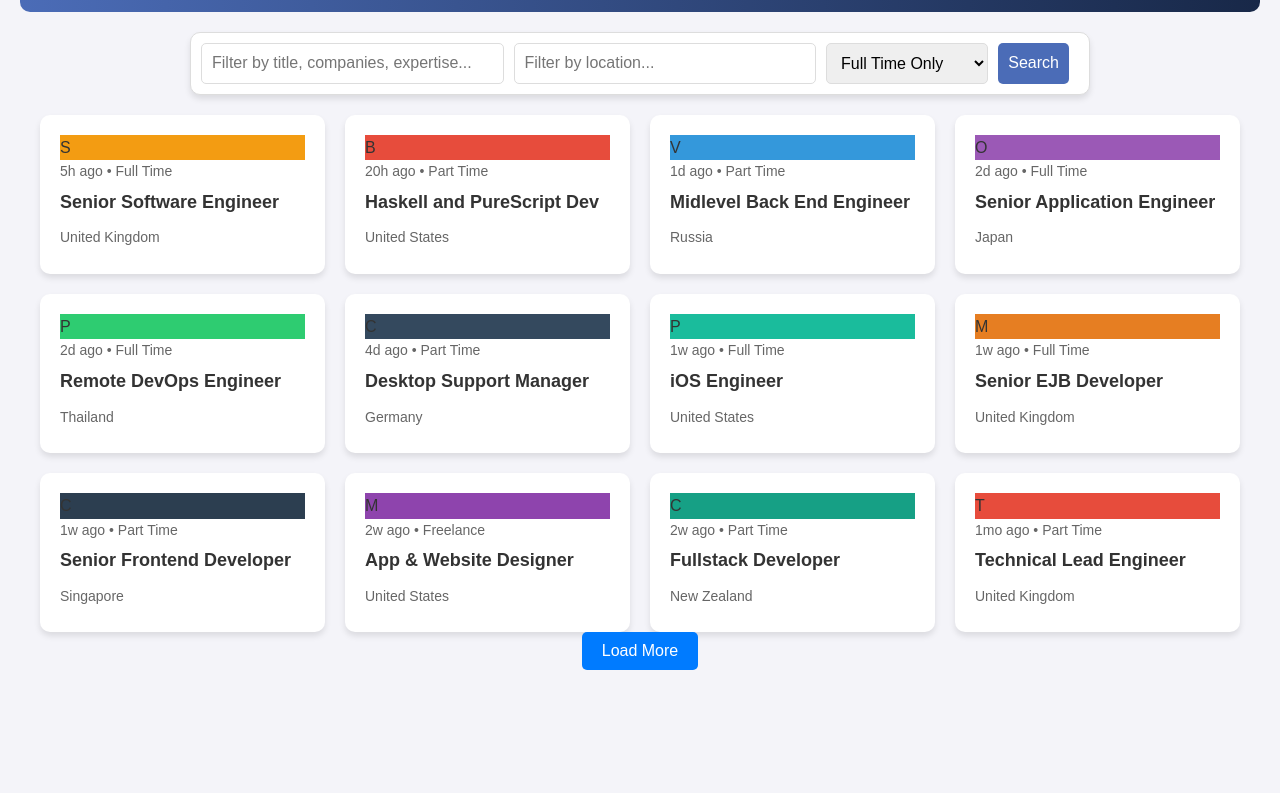
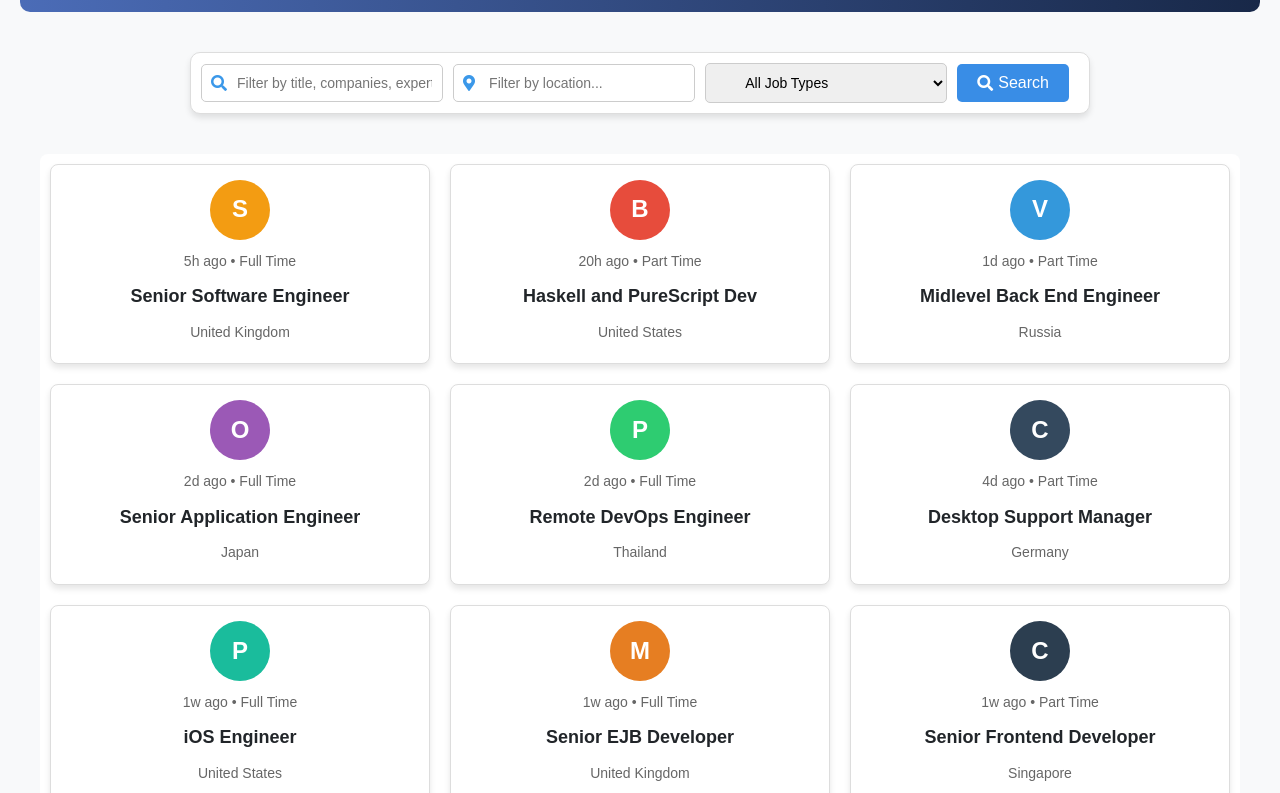
Before and after one commit to DavidIrankunda/DevJob_App, a plain HTML site: page index.html in a window 1280 px wide. Shown: the part 74-867 px from the top of the page. Before the commit the page ends 800 px from the top, so only its background shows below. Drawn offline with Linux system fonts and the light colour scheme.

Commit message:
updating

```diff
--- a/index.html
+++ b/index.html
@@ -5,30 +5,48 @@
     <meta name="viewport" content="width=device-width, initial-scale=1.0">
     <title>DevJobs</title>
     <link rel="stylesheet" href="style.css">
+    <link rel="stylesheet" href="https://cdnjs.cloudflare.com/ajax/libs/font-awesome/5.15.4/css/all.min.css">
+
 </head>
 <body>
     <!-- Header Section -->
+   <!-- Header Section -->
 <header>
-        <div class="logo">devjobs</div>
+    <div class="logo">
+        <i class="fas fa-briefcase"></i> devjobs
+    </div>
     <div class="theme-toggle">
         <label class="switch">
             <input type="checkbox" id="theme-toggle">
             <span class="slider"></span>
         </label>
+        <i class="fas fa-moon" id="theme-icon"></i>
     </div>
 </header>
 
 <!-- Search Bar Section -->
 <section class="search-bar">
-        <input type="text" placeholder="Filter by title, companies, expertise...">
-        <input type="text" placeholder="Filter by location...">
-        <select>
-            <option value="">Full Time Only</option>
+    <div class="search-group">
+        <i class="fas fa-search"></i>
+        <input type="text" id="search-title" placeholder="Filter by title, companies, expertise...">
+    </div>
+    <div class="search-group">
+        <i class="fas fa-map-marker-alt"></i>
+        <input type="text" id="search-location" placeholder="Filter by location...">
+    </div>
+    <div class="search-group">
+        <select id="search-type">
+            <option value="">All Job Types</option>
             <option value="full-time">Full Time</option>
             <option value="part-time">Part Time</option>
         </select>
-        <button>Search</button>
+    </div>
+    <button id="search-button">
+        <i class="fas fa-search"></i> Search
+    </button>
 </section>
+
+
 
     <!-- Job Cards Section -->
     <section class="job-cards">
--- a/script.js
+++ b/script.js
@@ -1,45 +1,44 @@
-// JavaScript for theme toggle and search functionality
-
-document.addEventListener('DOMContentLoaded', () => {
-    const themeToggle = document.querySelector('.theme-switch input');
+const themeToggle = document.getElementById('theme-toggle');
 const body = document.body;
 
-    // Theme Toggle
 themeToggle.addEventListener('change', () => {
-      body.classList.toggle('dark', themeToggle.checked);
+    body.classList.toggle('dark-theme');
 });
 
-    // Search Functionality
-    const searchButton = document.querySelector('.search-bar button');
-    const titleInput = document.querySelector('.search-bar input[placeholder="Filter by title, companies, expertise..."]');
-    const locationInput = document.querySelector('.search-bar input[placeholder="Filter by location..."]');
-    const fullTimeOnly = document.querySelector('.search-bar input[type="checkbox"]');
+
+
+const searchButton = document.getElementById('search-button');
 const jobCards = document.querySelectorAll('.job-card');
 
-    searchButton.addEventListener('click', () => {
-      const titleQuery = titleInput.value.toLowerCase();
-      const locationQuery = locationInput.value.toLowerCase();
-      const isFullTime = fullTimeOnly.checked;
+// Function to filter job cards
+function filterJobs() {
+    const titleInput = document.getElementById('search-title').value.toLowerCase();
+    const locationInput = document.getElementById('search-location').value.toLowerCase();
+    const typeInput = document.getElementById('search-type').value;
 
     jobCards.forEach(card => {
-        const jobTitle = card.querySelector('h3').textContent.toLowerCase();
-        const jobLocation = card.querySelector('p:last-child').textContent.toLowerCase();
-        const jobType = card.querySelector('p:nth-child(2)').textContent.toLowerCase();
+        const title = card.querySelector('.job-title').textContent.toLowerCase();
+        const location = card.querySelector('.job-location').textContent.toLowerCase();
+        const jobInfo = card.querySelector('.job-info').textContent.toLowerCase();
 
-        let matchesTitle = !titleQuery || jobTitle.includes(titleQuery);
-        let matchesLocation = !locationQuery || jobLocation.includes(locationQuery);
-        let matchesType = !isFullTime || jobType.includes('full time');
-
-        if (matchesTitle && matchesLocation && matchesType) {
-          card.style.display = '';
+        if (
+            (title.includes(titleInput) || !titleInput) &&
+            (location.includes(locationInput) || !locationInput) &&
+            (jobInfo.includes(typeInput) || !typeInput)
+        ) {
+            card.style.display = 'block'; // Show matching card
         } else {
-          card.style.display = 'none';
+            card.style.display = 'none'; // Hide non-matching card
         }
     });
+}
+
+// Trigger search on button click
+searchButton.addEventListener('click', filterJobs);
+
+// Trigger search on Enter key press
+document.addEventListener('keydown', (event) => {
+    if (event.key === 'Enter') {
+        filterJobs();
+    }
 });
-
-    // Reset search inputs on page load
-    titleInput.value = '';
-    locationInput.value = '';
-    fullTimeOnly.checked = false;
-  });
--- a/style.css
+++ b/style.css
@@ -177,3 +177,163 @@ button {
 button:hover {
     background-color: #0056b3; /* Darker blue on hover */
 }
+
+
+/* General styles for the job cards table */
+.job-cards {
+    display: grid;
+    grid-template-columns: repeat(auto-fill, minmax(300px, 1fr)); /* 3 columns per row */
+    gap: 20px; /* Spacing between cards */
+    margin: 20px; /* Outer margin for the grid */
+    padding: 10px;
+    background-color: #f8f9fa; /* Light background for the section */
+    border-radius: 8px; /* Rounded corners for the section */
+}
+
+/* Job card styles */
+.job-card {
+    background-color: #fff; /* White background */
+    border: 1px solid #ddd; /* Subtle border */
+    border-radius: 8px; /* Rounded corners */
+    box-shadow: 0 4px 6px rgba(0, 0, 0, 0.1); /* Shadow for depth */
+    padding: 15px;
+    display: flex;
+    flex-direction: column;
+    align-items: center;
+    text-align: center;
+}
+
+/* Company logo styles */
+.company-logo {
+    width: 60px;
+    height: 60px;
+    border-radius: 50%;
+    display: flex;
+    justify-content: center;
+    align-items: center;
+    color: #fff; /* White text inside the logo */
+    font-size: 24px;
+    font-weight: bold;
+    margin-bottom: 10px;
+}
+
+/* Job details styles */
+.job-details {
+    font-family: Arial, sans-serif;
+}
+
+.job-info {
+    font-size: 14px;
+    color: #6c757d; /* Muted color for job info */
+    margin-bottom: 5px;
+}
+
+.job-title {
+    font-size: 18px;
+    font-weight: bold;
+    margin: 10px 0;
+}
+
+.job-location {
+    font-size: 16px;
+    color: #007bff; /* Blue color for location */
+}
+
+
+/* Light Theme */
+body {
+    background-color: #f8f9fa;
+    color: #212529;
+    font-family: Arial, sans-serif;
+}
+
+.job-cards {
+    background-color: #ffffff;
+}
+
+.job-card {
+    background-color: #ffffff;
+    color: #212529;
+}
+
+/* Dark Theme */
+body.dark-theme {
+    background-color: #212529;
+    color: #f8f9fa;
+}
+
+body.dark-theme .job-cards {
+    background-color: #2a2a2a;
+}
+
+body.dark-theme .job-card {
+    background-color: #343a40;
+    color: #f8f9fa;
+}
+
+
+/* Header styling */
+.logo i {
+    margin-right: 8px; /* Add space between icon and text */
+    color: #007bff; /* Icon color */
+    font-size: 20px;
+}
+
+.theme-toggle {
+    display: flex;
+    align-items: center;
+}
+
+.theme-toggle i {
+    font-size: 18px;
+    margin-left: 10px;
+    cursor: pointer;
+}
+
+/* Search Bar styling */
+.search-bar {
+    display: flex;
+    gap: 10px;
+    margin: 20px 0;
+    align-items: center;
+}
+
+.search-group {
+    position: relative;
+    flex: 1;
+}
+
+.search-group i {
+    position: absolute;
+    left: 10px;
+    top: 50%;
+    transform: translateY(-50%);
+    color: #3b98e9;
+    font-size: 16px;
+}
+
+.search-group input,
+.search-group select {
+    padding: 10px 10px 10px 35px; /* Add space for the icon */
+    width: 100%;
+    border: 1px solid #ccc;
+    border-radius: 5px;
+    font-size: 14px;
+}
+
+button#search-button {
+    background-color: #398de6;
+    color: #fff;
+    font-size: 16px;
+    padding: 10px 20px;
+    border: none;
+    border-radius: 5px;
+    cursor: pointer;
+    display: flex;
+    align-items: center;
+    gap: 5px;
+}
+
+button#search-button i {
+    font-size: 16px;
+}
```
Also changed, not shown: preview1.jpg (added), 1 other file. Lines whose indentation alone changed are shown as unchanged.
